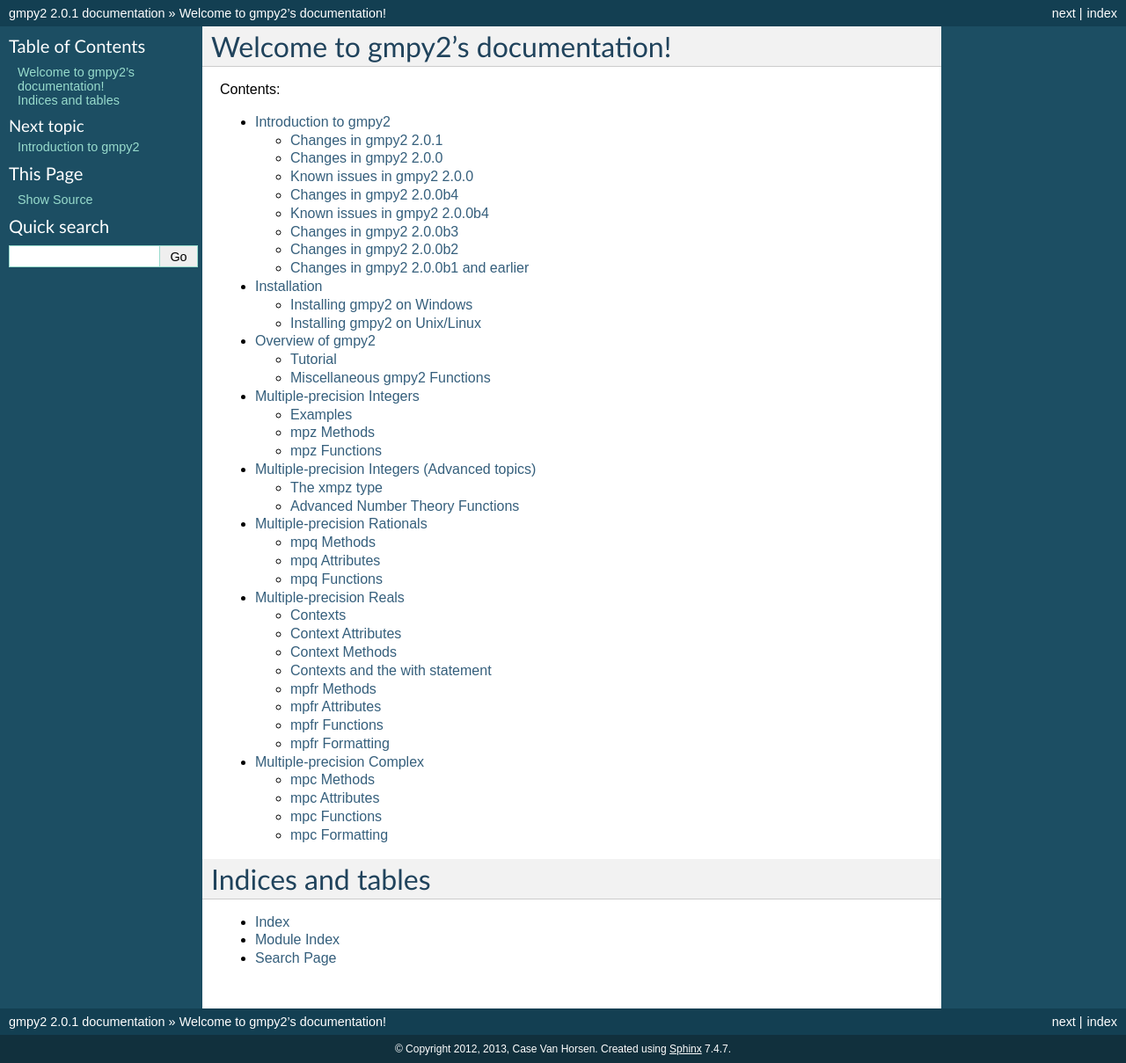
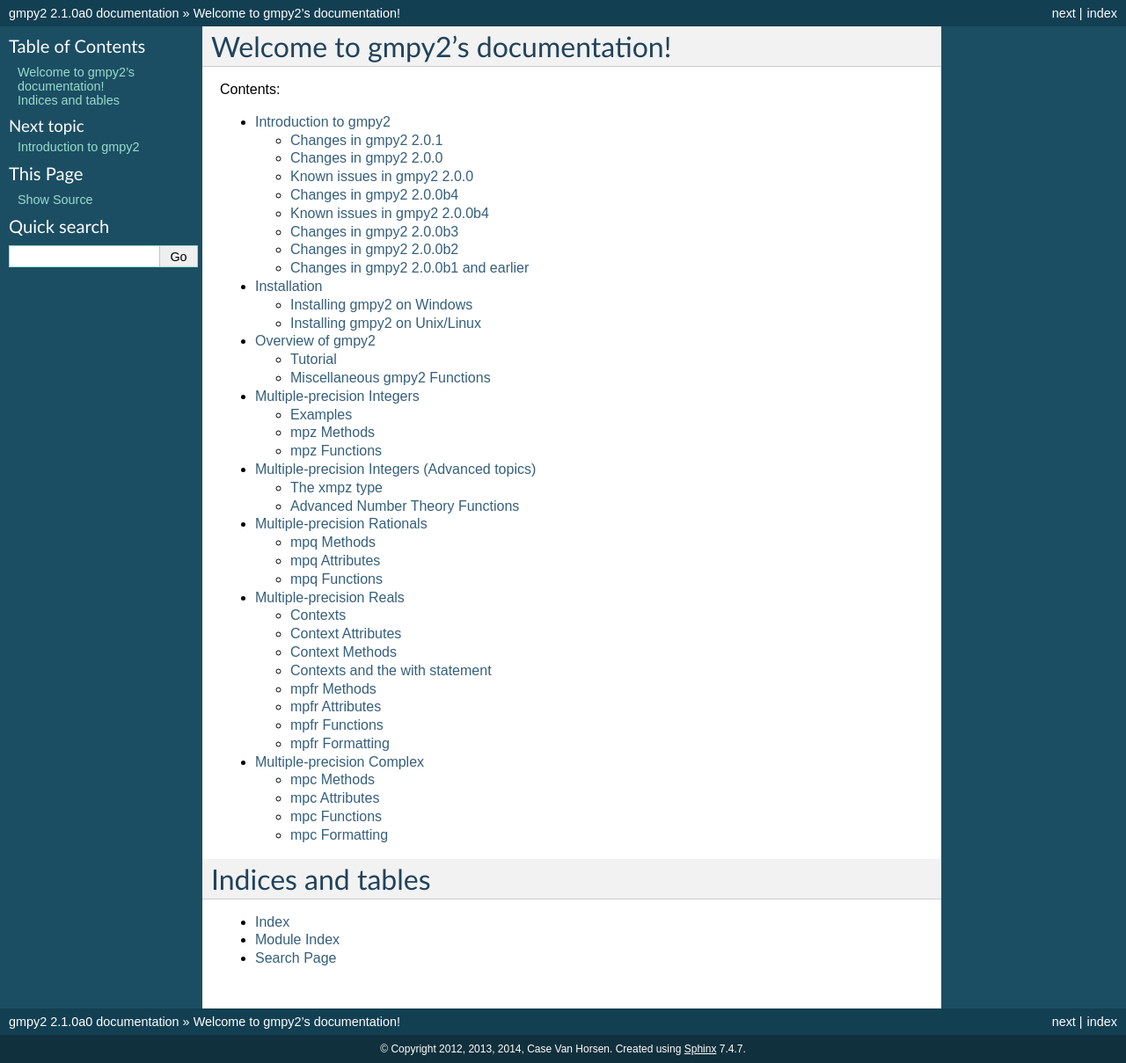
Before and after one commit to aleaxit/gmpy, a Sphinx documentation site: the page built from docs/index.rst, in a window 1280 px wide. Shown: the whole page at 88% size. Built offline with Sphinx 7.4.7, drawn with Linux system fonts in a browser that asks for light colours; formulas are drawn with MathJax 3.

```diff
--- a/docs/conf.py
+++ b/docs/conf.py
@@ -41,16 +41,16 @@
 
 # General information about the project.
 project = u'gmpy2'
-copyright = u'2012, 2013, Case Van Horsen'
+copyright = u'2012, 2013, 2014, Case Van Horsen'
 
 # The version info for the project you're documenting, acts as replacement for
 # |version| and |release|, also used in various other places throughout the
 # built documents.
 #
 # The short X.Y version.
-version = '2.0.'
+version = '2.1.'
 # The full version, including alpha/beta/rc tags.
-release = '2.0.1'
+release = '2.1.0a0'
 
 # The language for content autogenerated by Sphinx. Refer to documentation
 # for a list of supported languages.
@@ -212,5 +212,5 @@
 # (source start file, name, description, authors, manual section).
 man_pages = [
     ('index', 'gmpy2', u'gmpy2 Documentation',
-     [u'Case Van Horsen'], 1)
+     [u'Case Van Horsen'], 3)
 ]
```
Also changed, not shown: 2 other files.
